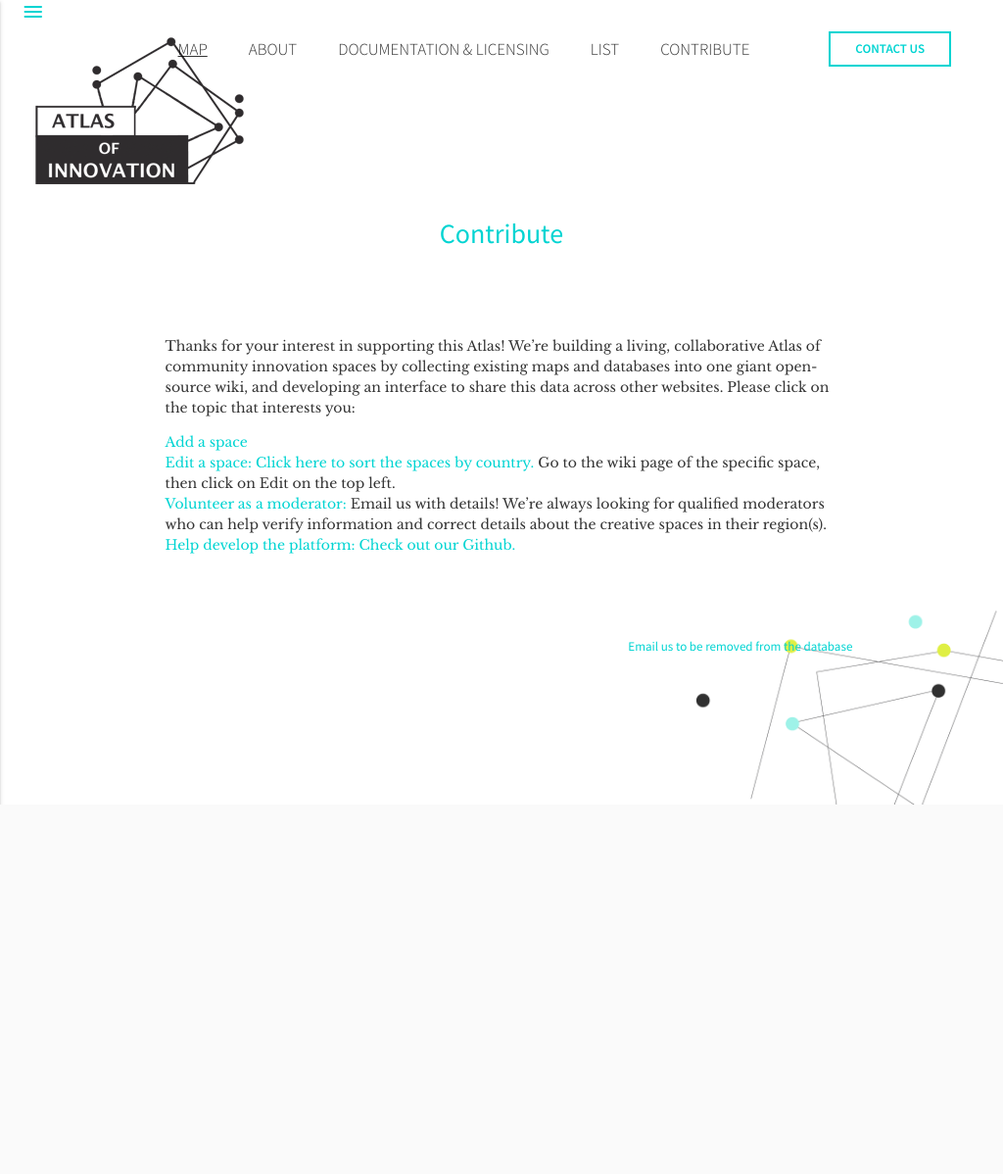
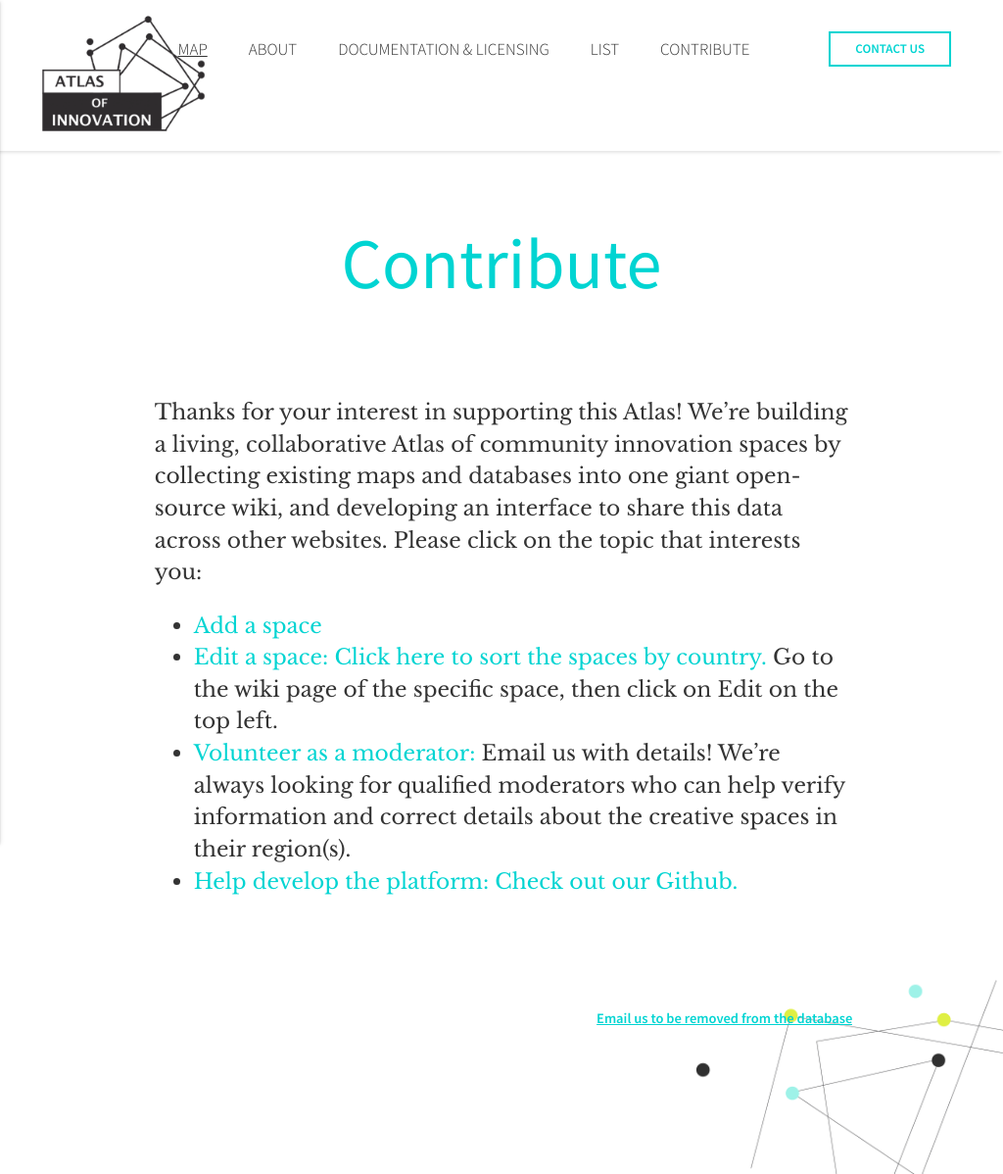
Before and after one commit to AnanseGroup/atlas_of_innovation, a Django app: page /contribute/ in a window 1024 px wide. Shown: the whole page at 98% size. Before the commit the page ends 821 px from the top, so only its background shows below. Run offline with Django 3.2, Linux system fonts and the light colour scheme; some libraries are stand-ins or nearby versions.

Commit message:
responsives templates

```diff
--- a/application/static/css/stylesheet.css
+++ b/application/static/css/stylesheet.css
@@ -299,8 +313,24 @@ a img {
     border-bottom-right-radius: 100px !important;
 }
 
-#navigation-bar-container {
-	height: 95px;
+	.button-collapse {
+    display: block;
+
+}
+.button-collapse-container{
+		padding-top: 47px;
+}
+
+
+
+.side-nav li>a{
+	font-family: 'Source Sans Pro', sans-serif;
+	font-weight: 300;
+	font-size: 1.7em;
+	text-decoration: none !important;
+}
+.navigation-bar-container {
+	min-height: 92px;
 	width: 100%;
 	display: inline-flex;
 	box-shadow: -2px 2px 2.8px rgba(0,0,0,.1);
@@ -314,10 +344,19 @@ a img {
 
 .navigation-bar-logo {
 	float: left;
-	height: 74px;
+
+	float: left;
+    max-height: 80px;
+
 	margin-left: 42px;
 	margin-top: 10px;
 	margin-right: 78px;
+
+}
+.navigation-bar-logo img{
+	padding-left:10px;
+	height: 70px;
+	position: absolute;top:1.3vw;
 }
 
 .navigation-bar {
@@ -337,6 +376,7 @@ a img {
 	margin-top: 38px;
 	margin-right: 42px;
 	text-decoration: none;
+	 vertical-align: middle;
 }
 
 .selected-navigation-bar-button {
@@ -474,10 +516,10 @@ a img {
 }
 
 .page-intro-section {
-	width: 650px;
+	width: 70vw;
 	margin: 75px auto;
 	text-align: center;
-	font-size: 14px;
+
 	line-height: 1.5;
 }
 
@@ -494,6 +536,10 @@ a img {
 
 .page-content a {
 	color: #00d4d2;
+}
+.discs li{
+		margin-left: 40px;
+	    list-style-type: disc !important;
 }
 .page-content .section-header {
 	text-align: center;
@@ -940,9 +1001,12 @@ a img {
 }
 
 /* DELETE SPACE EMAIL */
+
 .email-us h5 {
 	text-align:right;
-	font-size: 0.9rem;
+
+
+
 }
 
 /* CONTRIBUTORS */
@@ -979,10 +1043,112 @@ a img {
 .center-list-25.map-moderators li {
 	margin-bottom: 2.5rem !important;
 }
+////////media query
+@media only screen and (max-width: 768px){
+
+#map-page-title {
+
+	font-size: 2.5em;
+
+   }
+   #sponsor-giz img {
+   	max-height:100vw;
+ 	max-width:20vw;
+
+	padding-top: 2vw;
+    }
+	h5{
+		font-size: 24px;
+	}
+		.email-us h5 {
+
+	font-size: 1.2rem;
+	font-weight: bold;
+}
+.page-intro-section {
+	font-size: 1.5em;
+   }
+   .page-menu  ul li {
+   	font-size: 2em;
+   }
+   }
+@media only screen and (max-device-width: 1024px){
+
+#map-page-title {
+
+	font-size: 2.5em;
+
+   }
+
+   #sponsor-giz img {
+   	max-height:100vw;
+ 	max-width:17vw;
+
+	padding-top: 2vw;
+    }
+	h5{
+		font-size: 24px;
+	}
+		.email-us h5 {
+
+
+	font-size: 1.2rem;
+	font-weight: bold;
+}
+.page-intro-section {
+	font-size: 2em;
+   }
+   .page-menu  ul li {
+   	font-size: 2.5em;
+   }
+   .page-content {
+	font-size: 1.5em
+}
+.wiki-list {
+	font-size: 2em;
+	}
+	.page-intro-section .intro-header {
+	font-size: 2.5em;}
+	.navigation-bar-container {
+	min-height: 15vw;}
+	.navigation-bar-logo img{
+
+	height: 12vw;
+	position: absolute;top:1.3vw;
+	}
+	#map-container {
+	position: relative;
+	max-height: 85vw;
+	height: -moz-calc(100% - 105px);
+	height: -webkit-calc(100% - 105px);
+	height: calc(100% - 105px);
+	}
+	body{
+		min-height: 100%;
+	}
+	}
+
+
+@media only screen and (min-width: 992px){
+	.button-collapse {
+    display: none;
+   }
+    h5{
+    	font-size: .89em;
+    }
+
+
+
+}
+
+
 
 .email-us h5 a{
 	font-family: 'Source Sans Pro', 'Helvetica Neue', 'Helvetica', sans-serif;
 	color: #00d4d2;
+	font-size: 1rem;
+	font-weight: bold;
+	 text-decoration: underline;
 }
 
 /*PRIMARY SPACE TYPE COLORS*/
--- a/application/templates/makermap.html
+++ b/application/templates/makermap.html
@@ -35,7 +35,7 @@
         </a>
 
 	</div>
-    <div id="info-bar "class=" col offset-m1 m9 offset-l2 l9 padding-t container">
+    <div id="info-bar "class=" col offset-m1 m8 offset-l2 l7 padding-t container">
        <h5 class="header">We sourced information from different databases and likely have many mistakes– please make corrections! Thanks to the <a href="http://www.bmz.de/en/index.html" target="_blank">German Ministry for Economic Cooperation and Development (BMZ)</a>, as well as our other sponsors and mapping partners.</h5>
         <!-- <ul class="sponsors">
             <li class="large">
--- a/application/templates/snippets/delete-space.html
+++ b/application/templates/snippets/delete-space.html
@@ -1,4 +1,4 @@
-<div class="container">
+<div class="container ">
 	<div class="email-us">
 		<h5><a href="mailto:anasegroup@gmail.com">Email us to be removed from the database</a></h5>
 	</div>
--- a/application/templates/snippets/header.html
+++ b/application/templates/snippets/header.html
@@ -1,5 +1,5 @@
 {% load static %}
-     <div class="navigation-bar-container row">
+     <div class="navigation-bar-container row "style="margin-bottom: 0;">
         <div class="col l2 m12 s12 ">
             <div class="row">
                 <div class="col m4 s4 container button-collapse-container" >
--- a/application/templates/static/about.html
+++ b/application/templates/static/about.html
@@ -3,9 +3,11 @@
 
 <div class="container">
 	{% include "../snippets/page-menu.html" %}
-	<div class="page-intro-section">
+	<div class="row">
+	<div class=" col offset-l2 l8 page-content" >
 			<p>This platform was financially supported by the <a href="http://www.bmz.de/en/index.html">German government (Federal Ministry for Economic Cooperation and Development - BMZ)</a>, and facilitated by GIZ, the German Development Agency. Thanks to our sponsors at the <a href="http://www.fabfoundation.org/">Fab Foundation</a> and the <a href="http://asme.org/">American Society of Mechanical Engineers (ASME)</a> for sponsoring our early mapping efforts. This effort is led by the <a href="http://anansegroup.com/">Ananse Group</a> and <a href="http://open.co">Open Movement</a>, and our team includes representatives from <a href="https://makermedia.com/">Maker Media</a>, <a href="http://hackerspaces.org">Hackerspaces.org</a>, the <a href="http://fablabs.io">Fab Lab network</a>, <a href="http://themakermap.com/">TheMakerMap</a>, and <a href="http://www.globalinnovationgathering.com/">Global Innovation Gathering</a>. Thank you also to our amazing mapping partners at <a href="http://makery.info/">Makery</a>, <a href="http://bongohive.co.zm/">Bongo Hive</a>, <a href="http://superherospaces.com/">Superhero Spaces</a>, the <a href="http://www.worldbank.org/">World Bank Group</a>, <a href="http://www.instructables.com/">Instructables</a>, and <a href="http://hacedores.com/">Hacedores</a> who did much of the mapping ground work.</p>
 	</div>
+</div>
 	<!-- Replace with team copy & images: -->
 	<!-- 	<div id="team-list">
 		<ul>
--- a/application/templates/static/contribute.html
+++ b/application/templates/static/contribute.html
@@ -3,18 +3,21 @@
 
 <div id="" class="container">
 	<div class="page-intro-section">
-			<h2 class="intro-header dark-blue">Contribute</h2>
+			<h2 class=" intro-header dark-blue">Contribute</h2>
 	</div>
+	<div class="row">
 	<section class="page-content columns">
+
 		<div>
 			<p>Thanks for your interest in supporting this Atlas! We’re building a living, collaborative Atlas of community innovation spaces by collecting existing maps and databases into one giant open-source wiki, and developing an interface to share this data across other websites. Please click on the topic that interests you:</p>
-			<ul>
+			<ul class="discs">
 				<li><a href={% url 'create_space' %}>Add a space</a></li>
 				<li><a href="/filter/">Edit a space: Click here to sort the spaces by country.</a> Go to the wiki page of the specific space, then click on Edit on the top left.</li>
 				<li><a href="mailto:anansegroup@gmail.com">Volunteer as a moderator:</a> Email us with details! We’re always looking for qualified moderators who can help verify information and correct details about the creative spaces in their region(s).</li>
 				<li><a href="https://github.com/AnanseGroup/atlas_of_innovation">Help develop the platform: Check out our Github.</a></li>
 			</ul>
 		</div>
+	</div>
 	</section>
 
 </div>
```
Also changed, not shown: other parts of application/static/css/stylesheet.css (+43 -12 lines), application/static/css/MarkerCluster.Default.css (line endings or trailing spaces).
